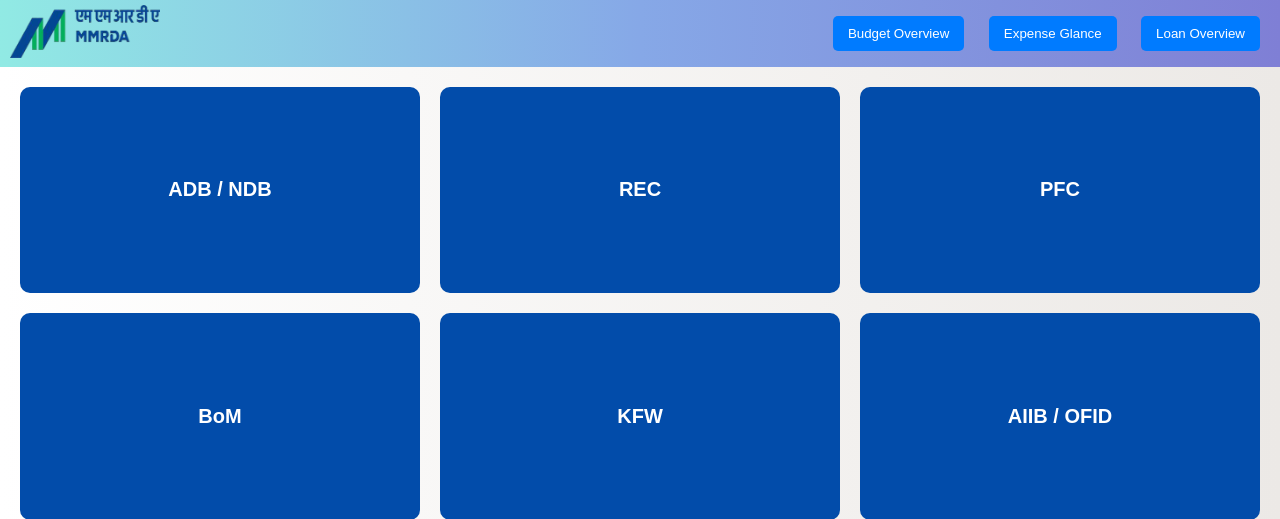
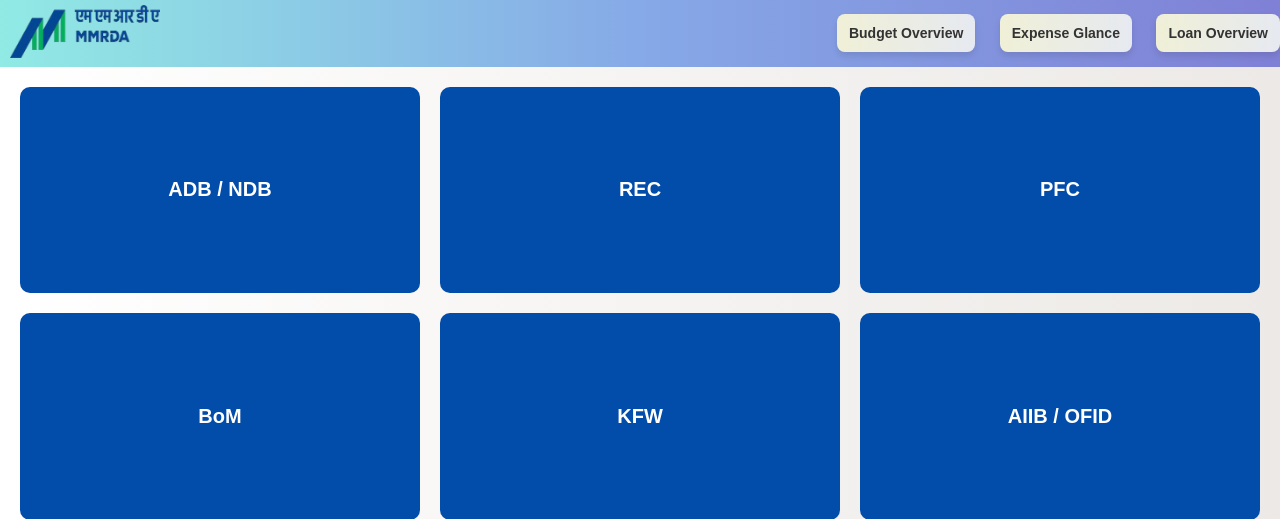
Before and after one commit to Sohamchandekar/mmrda-dashboard, a Flask app: page /level3 in a window 1280 px wide. Shown: the top 519 px of the page. Run offline with Flask 3, Linux system fonts and the light colour scheme.

Commit message:
Add files via upload

```diff
--- a/MMRDA_Budget_dashboard/static/dashboard3.css
+++ b/MMRDA_Budget_dashboard/static/dashboard3.css
@@ -9,17 +9,19 @@ body {
     background: linear-gradient(to right, #FFFFFF, #ECE9E6); /* W3C, IE 10+/ Edge, Firefox 16+, Chrome 26+, Opera 12+, Safari 7+ */
 }
 
+/* Header section */
 header {
-    display: flex; /* Use flexbox for layout */
+    width: 100%;
+    display: flex;
     justify-content: space-between; /* Space between logo and tab buttons */
     align-items: center; /* Center items vertically */
     background: #7F7FD5;  /* fallback for old browsers */
     background: -webkit-linear-gradient(to right, #91EAE4, #86A8E7, #7F7FD5);  /* Chrome 10-25, Safari 5.1-6 */
     background: linear-gradient(to right, #91EAE4, #86A8E7, #7F7FD5); /* W3C, IE 10+/ Edge, Firefox 16+, Chrome 26+, Opera 12+, Safari 7+ */
-
     padding: 5px 10px; /* Add some horizontal padding */
 }
 
+/* Logo styling */
 #company-logo img {
     max-width: 150px; /* Adjust as needed */
 }
@@ -30,22 +32,26 @@ header {
 
 .tab-button {
     margin: 0 10px;
-    padding: 10px 15px;
-    background-color: #007bff;
-    color: white;
-    border: none;
-    border-radius: 5px;
-    cursor: pointer;
+    padding: 11px 12px; /* Slightly larger padding for a premium feel */
+    background: linear-gradient(to right, #F0F0D7, #e6e9f0); /* Subtle gradient */
+    color: #333; /* Neutral text color for a professional look */
+    font-weight: 550; /* Slightly bolder font for emphasis */
+    font-size: 14px; /* Slightly larger font for better readability */
+    border: 0.0px solid #d0d7e5; /* Thin border to define button edges */
+    border-radius: 8px; /* Modern rounded corners */
+    box-shadow: 0 4px 6px rgba(0, 0, 0, 0.1); /* Subtle shadow for a lifted effect */
+    transition: all 0.3s ease; /* Smooth transitions for hover effects */
+    cursor: pointer; /* Pointer cursor for interactivity */
 }
 
+/* Hover Effects */
 .tab-button:hover {
-    background-color: #0056b3;
+    background: linear-gradient(to right, #e6e9f0, #d0d7e5); /* Gradient shift for hover */
+    color: #007bff; /* Slightly brighter text color on hover */
+    box-shadow: 0 6px 10px rgba(0, 0, 0, 0.2); /* Enhanced shadow for interactivity */
+    transform: scale(1.05); /* Slight scale-up effect */
 }
 
-h2 {
-    text-align: center;
-    margin-top: 20px;
-}
 
 
 /* Grid Layout for Buttons */
```
